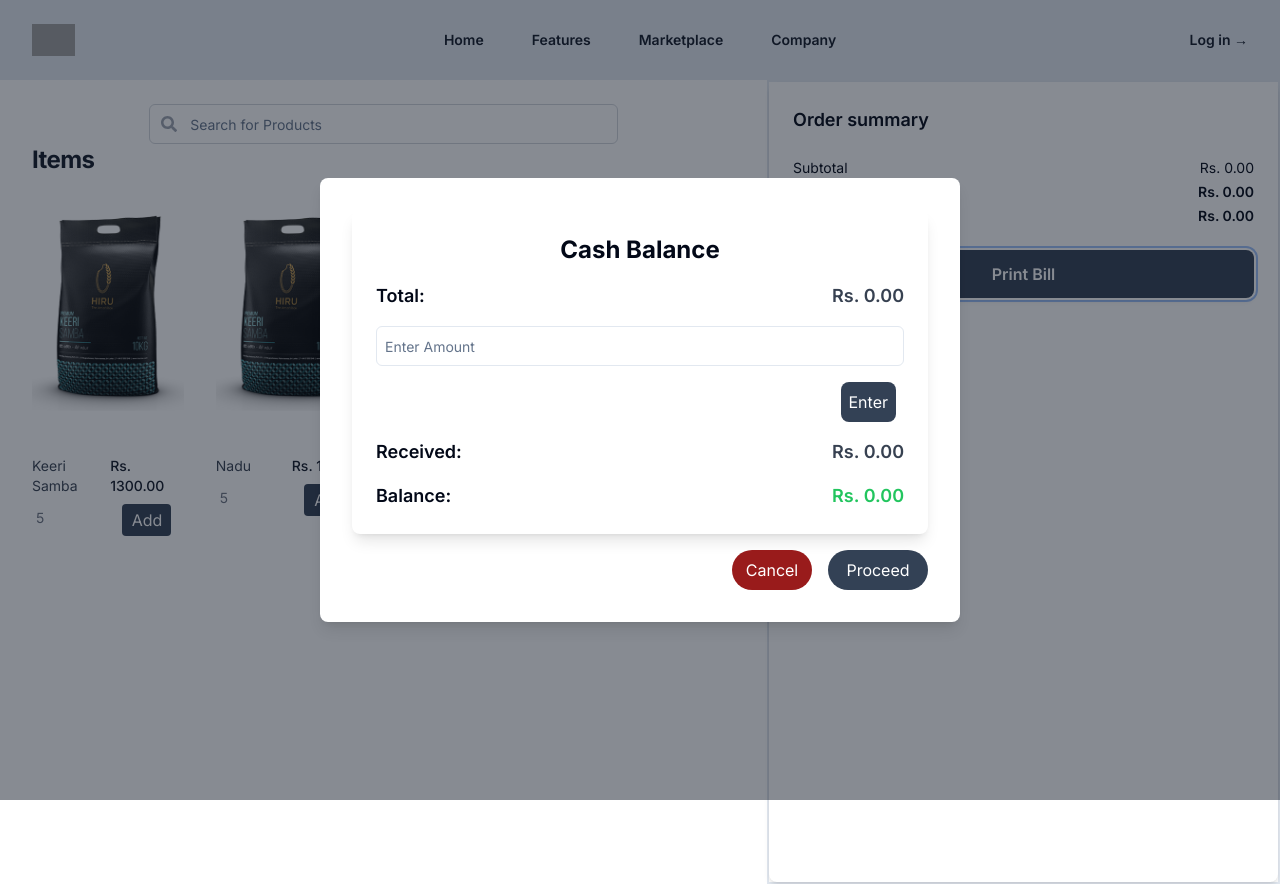
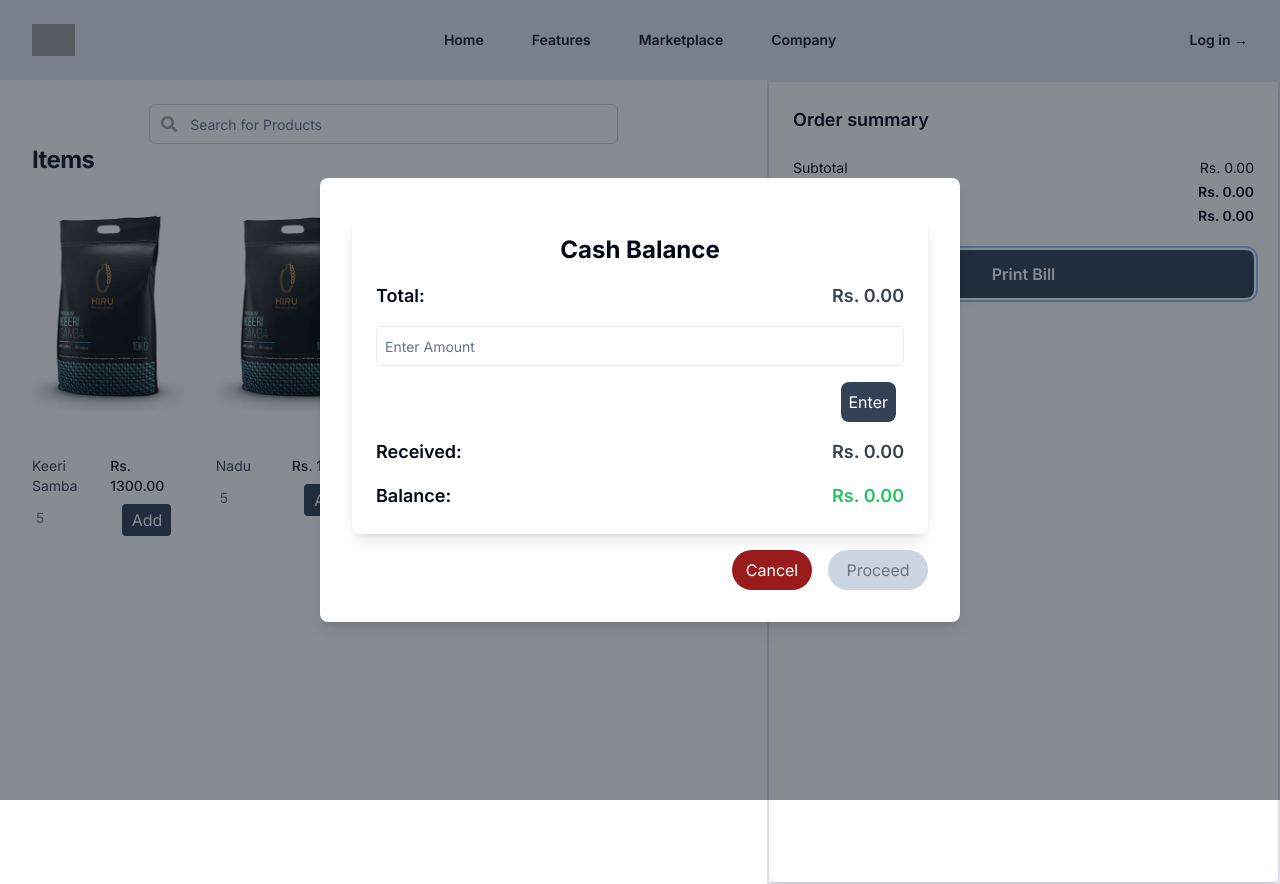
Before and after one commit to dinalUdagedara/Retail-POS, a Next.js app: page / in a window 1280 px wide. Both pictures are taken after a click on the button "Print Bill". Built offline with nearby package versions, Linux system fonts and the light colour scheme; grey boxes are pictures that could not be loaded.

Commit message:
update: Updated the Behaviour of process button

```diff
--- a/components/invoice-dashboard/balance/cash-balanace.tsx
+++ b/components/invoice-dashboard/balance/cash-balanace.tsx
@@ -7,6 +7,8 @@ import { useState } from "react";
 
 const Cashbalance = () => {
   const total = useStore((state) => state.total);
+  const amountGiven = useStore((state) => state.amountGiven);
+  const setAmountGiven = useStore((state) => state.setAmountGiven);
 
   const [givenAmount, setGivenAmount] = useState(0);
 
@@ -20,7 +22,14 @@ const Cashbalance = () => {
   };
   const handleClickBalance = () => {
     setGivenAmount(givenAmountInput);
+    setAmountGiven(givenAmountInput)
     setAmountEntered(true)
+  };
+
+  const handleKeyDown = (e: { key: string; }) => {
+    if (e.key === 'Enter' && !amountEntered) {
+      handleClickBalance();
+    }
   };
 
   return (
@@ -37,9 +46,11 @@ const Cashbalance = () => {
 
         <div className="space-y-1">
           <Input
+            disabled={amountEntered}
             type="number"
             placeholder="Enter Amount"
             onChange={handleInputChange}
+            onKeyDown={handleKeyDown}
             className="w-full p-2 border rounded-md focus:outline-none focus:ring-2 focus:ring-blue-500"
           />
           <div className="flex justify-end m-2">
--- a/components/invoice-dashboard/invoice-page.tsx
+++ b/components/invoice-dashboard/invoice-page.tsx
@@ -9,6 +9,10 @@ import Cashbalance from "./balance/cash-balanace";
 
 const InvoicePage = () => {
   const itemSelected = useStore((state) => state.itemSelected);
+
+  const amountGiven = useStore((state) => state.amountGiven);
+  const setAmountGiven = useStore((state) => state.setAmountGiven);
+
   const setItemSelected = useStore((state) => state.setItemSelected);
 
   const [showPrintBill, setShowPrintBill] = useState(false);
@@ -44,9 +48,11 @@ const InvoicePage = () => {
   const displayPrintBill = () => {
     setShowPrintBill(true);
     setShowCashbalance(false);
+    setAmountGiven(0)
   };
 
   return (
+
     <div>
       <div className="flex flex-row justify-between w-full h-full ">
         <div className="hidden w-full sm:flex justify-center">
@@ -93,8 +99,12 @@ const InvoicePage = () => {
               </button>
 
               <button
-                className="mt-4 p-2 bg-slate-700 text-white rounded-3xl w-[100px]"
-                onClick={displayPrintBill}
+                className={`${
+                  amountGiven === 0
+                    ? 'bg-slate-300 text-gray-500 cursor-not-allowed'
+                    : 'bg-slate-700 hover:bg-slate-500 text-white'
+                } rounded-3xl p-2 mt-4 w-[100px]`} onClick={displayPrintBill}
+                disabled={amountGiven === 0}
               >
                 Proceed
               </button>
--- a/store/state.ts
+++ b/store/state.ts
@@ -36,6 +36,8 @@ interface BearState {
   availableItems: Item[];
   selectedItem: Item | null;
   itemSelected: boolean;
+  amountGiven:number ;
+  balanceGiven:number ;
   increasePopulation: () => void;
   removeAllBears: () => void;
   updateBears: (newBears: number) => void;
@@ -43,6 +45,8 @@ interface BearState {
   setBilledItems: (newItem: Item) => void;
   setItemSelected: (change: boolean) => void;
   setTotal:(newTotal:number) => void;
+  setBalanceGiven:(newBalance:number) => void;
+  setAmountGiven:(newGivenAmount:number) => void;
 }
 
 export const useStore = create<BearState>((set) => ({
@@ -52,6 +56,8 @@ export const useStore = create<BearState>((set) => ({
   availableItems: products,
   selectedItem: null,
   itemSelected: false,
+  balanceGiven:0,
+  amountGiven:0,
 
   increasePopulation: () => set((state) => ({ bears: state.bears + 1 })),
   removeAllBears: () => set({ bears: 0 }),
@@ -62,4 +68,6 @@ export const useStore = create<BearState>((set) => ({
     set((state) => ({ billedItems: [...state.billedItems, newItem] })), // Add to billedItems
   setItemSelected: (change) => set({ itemSelected: change }),
   setTotal:(newTotal) => set ({total:newTotal}),
+  setBalanceGiven:(newBalance) => set ({balanceGiven:newBalance}),
+  setAmountGiven:(newGivenAmount) => set ({amountGiven:newGivenAmount}),
 }));
```
